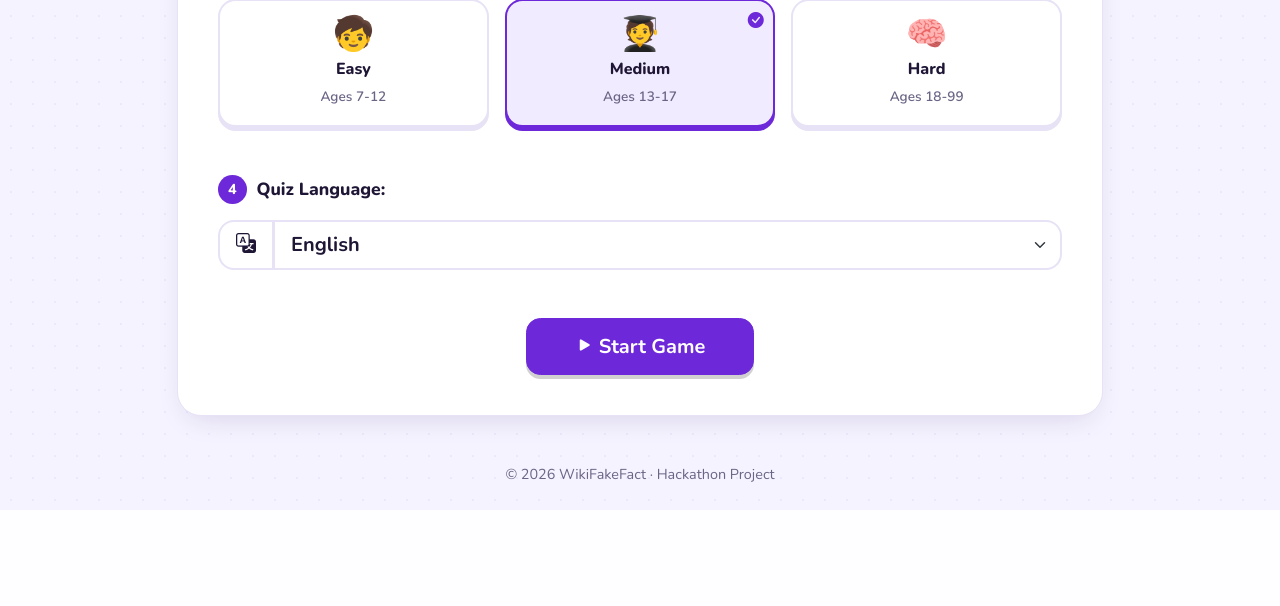
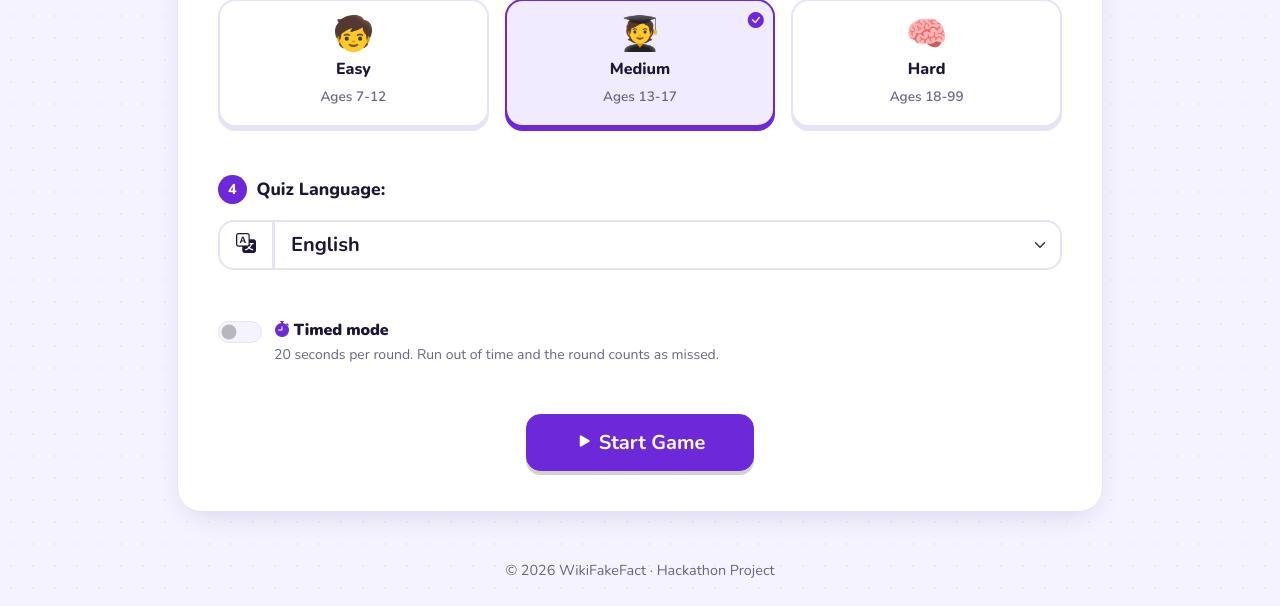
Before and after one commit to MohammedAttar002997/WikiFakeFacts, a Flask app: page /setup in a window 1280 px wide. Shown: the part 1007-1613 px from the top of the page. Before the commit the page ends 1508 px from the top, so only its background shows below. Run offline with Flask 3, Linux system fonts and the light colour scheme; the visitor is signed in with stand-in values (Sample User, id 1); parts of the project's set-up code (start-up, migrations or seed data) failed here and were passed over; some libraries are stand-ins or nearby versions.

Commit message:
Add a timed mode with a countdown for each round
- "Timed mode" switch on Game Setup: 20 seconds per round; when the
  countdown ends the page submits and the round counts as missed
- The server checks the clock too (with 3 seconds' grace), so a late
  answer or one sent with JavaScript off can't beat the timer; the
  clock starts when a round is first shown and reloading doesn't
  restart it
- The answer review marks rounds where time ran out
- No speed bonus: scores stay comparable with untimed quizzes
- Migration 0005 adds quiz_session.time_limit and round_started_at;
  translated into all six languages

Co-Authored-By: Claude Opus 5.5 <noreply@anthropic.com>

```diff
--- a/app.py
+++ b/app.py
@@ -147,7 +147,7 @@ def init_database():
 
 
 def create_quiz_session(user, topic, difficulty, questions_count, language_name, custom_content=None,
-                        custom_title=None):
+                        custom_title=None, time_limit=None):
     """Generate a quiz, save it, and make it the player's current quiz."""
     quiz_data, source, ai_topic, explanations = get_ai_response(questions_count, topic, difficulty, language_name,
                                                                 custom_content=custom_content)
@@ -156,10 +156,11 @@ def create_quiz_session(user, topic, difficulty, questions_count, language_name,
         # the user's own title wins, then the AI-detected topic
         topic = (custom_title or '').strip() or ai_topic or "Custom Content"
 
-    return save_quiz_session(user, topic, difficulty, quiz_data, explanations, source)
+    return save_quiz_session(user, topic, difficulty, quiz_data, explanations, source, time_limit=time_limit)
 
 
-def save_quiz_session(user, topic, difficulty, quiz_data, explanations, source, daily_challenge_id=None):
+def save_quiz_session(user, topic, difficulty, quiz_data, explanations, source, daily_challenge_id=None,
+                      time_limit=None):
     """Save already-generated questions as the player's current quiz."""
     quiz_session = QuizSession(
         user_id=user.id,
@@ -171,7 +172,8 @@ def save_quiz_session(user, topic, difficulty, quiz_data, explanations, source,
         total_questions=len(quiz_data),
         current_question_index=0,
         score=0,
-        daily_challenge_id=daily_challenge_id
+        daily_challenge_id=daily_challenge_id,
+        time_limit=time_limit
     )
     db.session.add(quiz_session)
     db.session.commit()
@@ -181,6 +183,9 @@ def save_quiz_session(user, topic, difficulty, quiz_data, explanations, source,
     return quiz_session
 
 
+
+TIMED_ROUND_SECONDS = 20
+TIMER_GRACE_SECONDS = 3  # Allowance for page load and network delay before a late answer counts as timed out
 
 DAILY_DIFFICULTY = DIFFICULTY_OPTIONS["2"]  # Medium
 DAILY_ROUNDS = 5
@@ -235,6 +240,12 @@ def current_user():
     return User.query.filter_by(username=session['username']).first()
 
 
+def seconds_left(quiz_session):
+    """Seconds remaining in the current timed round (negative once it's over)."""
+    started = quiz_session.round_started_at or utcnow()
+    return quiz_session.time_limit - (utcnow() - started).total_seconds()
+
+
 def build_answer_review(quiz_session):
     """Round-by-round answer review: which statement was fake, what the player picked, and why."""
     questions = json.loads(quiz_session.questions_json)
@@ -244,6 +255,7 @@ def build_answer_review(quiz_session):
         'facts': list(facts.items()),
         'picked': answers[i] if i < len(answers) else None,
         'correct': i < len(answers) and facts.get(answers[i]) is False,
+        'timed_out': i < len(answers) and answers[i] is None,
         'explanation': explanations[i] if i < len(explanations) else None,
     } for i, facts in enumerate(questions[:quiz_session.current_question_index])]
 
@@ -421,6 +433,12 @@ def delete_player_command(username, yes):
     click.echo(f'Deleted {username}.')
 
 
+def render_setup():
+    return render_template('setup.html', categories=CATEGORIES, lengths=GAME_LENGTH_OPTIONS,
+                           difficulties=DIFFICULTY_OPTIONS, languages=LANGUAGE_OPTIONS,
+                           daily_topic=daily_topic(today_utc()), timed_seconds=TIMED_ROUND_SECONDS)
+
+
 @app.route('/setup', methods=['GET', 'POST'])
 def setup():
     if request.method == 'POST':
@@ -457,14 +475,12 @@ def setup():
         clear_failed_pins(key)
         session['username'] = user.username
 
-        return render_template('setup.html', categories=CATEGORIES, lengths=GAME_LENGTH_OPTIONS, difficulties=DIFFICULTY_OPTIONS, languages=LANGUAGE_OPTIONS,
-                           daily_topic=daily_topic(today_utc()))
+        return render_setup()
 
     if 'username' not in session:
         return redirect(url_for('index'))
 
-    return render_template('setup.html', categories=CATEGORIES, lengths=GAME_LENGTH_OPTIONS, difficulties=DIFFICULTY_OPTIONS, languages=LANGUAGE_OPTIONS,
-                           daily_topic=daily_topic(today_utc()))
+    return render_setup()
 
 
 @app.route('/custom_quiz', methods=['GET', 'POST'])
@@ -646,7 +662,8 @@ def start_quiz():
     try:
         # Fetch questions from AI
         language_name = LANGUAGE_OPTIONS.get(language_code, "English")
-        create_quiz_session(user, topic, difficulty_text, questions_count, language_name)
+        time_limit = TIMED_ROUND_SECONDS if request.form.get('timed') else None
+        create_quiz_session(user, topic, difficulty_text, questions_count, language_name, time_limit=time_limit)
         return redirect(url_for('quiz'))
 
     except DisambiguationError:
@@ -670,27 +687,35 @@ def quiz():
 
     if request.method == 'POST':
         selected_option = request.form.get('option')
-        if not selected_option:
+        current_q = questions[quiz_session.current_question_index]
+        # Timed mode: the browser submits when the countdown ends; the server also checks the clock, so a late
+        # answer (or one sent with JavaScript turned off) can't beat the timer
+        timed_out = bool(quiz_session.time_limit) and (
+            request.form.get('timeout') == '1' or seconds_left(quiz_session) <= -TIMER_GRACE_SECONDS)
+        if not selected_option and not timed_out:
             flash(_("Please select an option."), "warning")
         else:
-            current_q = questions[quiz_session.current_question_index]
+            pick = None if timed_out else selected_option
             # The options were shuffled in the template, we need to check the value
-            is_correct = current_q.get(selected_option) is False # False means it's the fake one
+            is_correct = pick is not None and current_q.get(pick) is False  # False means it's the fake one
 
-            # Remember the pick for the answer review on the results page
+            # Remember the pick for the answer review on the results page (None = time ran out)
             answers = json.loads(quiz_session.answers_json or '[]')
-            answers.append(selected_option)
+            answers.append(pick)
             quiz_session.answers_json = json.dumps(answers)
 
+            correct_answer = next(k for k, v in current_q.items() if v is False)
             if is_correct:
                 quiz_session.score += 1
                 flash(_("Correct! You found the fake fact."), "success")
+            elif timed_out:
+                flash(_("Time's up! The fake fact was:") + " " + correct_answer, "danger")
             else:
                 # Find the correct answer to show the user
-                correct_answer = next(k for k, v in current_q.items() if v is False)
                 flash(_("Incorrect. The fake fact was:") + " " + correct_answer, "danger")
 
             quiz_session.current_question_index += 1
+            quiz_session.round_started_at = None
 
             if quiz_session.current_question_index >= quiz_session.total_questions:
                 quiz_session.is_completed = True
@@ -715,6 +740,11 @@ def quiz():
             db.session.commit()
             return redirect(url_for('quiz'))
 
+    # The round's clock starts the first time it's shown; reloading the page doesn't restart it
+    if quiz_session.time_limit and quiz_session.round_started_at is None:
+        quiz_session.round_started_at = utcnow()
+        db.session.commit()
+
     # Prepare current question
     current_q = questions[quiz_session.current_question_index]
     options = list(current_q.keys())
@@ -725,6 +755,8 @@ def quiz():
                            total_questions=quiz_session.total_questions,
                            topic=quiz_session.topic,
                            options=options,
+                           time_limit=quiz_session.time_limit,
+                           seconds_left=max(0, round(seconds_left(quiz_session))) if quiz_session.time_limit else None,
                            source=session.get('quiz_source', 'Wikipedia'))
 
 
--- a/locales/de.json
+++ b/locales/de.json
@@ -211,6 +211,7 @@
   "Score 80% or more on a Hard quiz.": "Erreiche mindestens 80 % in einem schweren Quiz.",
   "Score 80% or more on a topic where you once scored under 50%.": "Erreiche mindestens 80 % in einem Thema, in dem du mal unter 50 % lagst.",
   "Score per quiz": "Punkte pro Quiz",
+  "Seconds left": "Verbleibende Sekunden",
   "See how everyone is doing. Your AI-powered analysis is private to you.": "Sieh, wie es allen geht. Deine KI-Analyse siehst nur du.",
   "See my progress": "Mein Fortschritt",
   "Select Category:": "Kategorie wählen:",
@@ -249,6 +250,9 @@
   "Three of these are true. Which one is the fake?": "Drei davon sind wahr. Welcher ist der Fake?",
   "Tick the box to confirm you want to delete your account.": "Setz das Häkchen, um zu bestätigen, dass du dein Konto löschen willst.",
   "Time": "Zeitraum",
+  "Time ran out": "Zeit abgelaufen",
+  "Time's up! The fake fact was:": "Die Zeit ist um! Der falsche Fakt war:",
+  "Timed mode": "Zeitmodus",
   "Tip: press {keys} to pick, {enter} to submit": "Tipp: {keys} zum Wählen, {enter} zum Absenden",
   "Today (UTC)": "Heute (UTC)",
   "Today's daily leaderboard": "Heutige Tages-Bestenliste",
@@ -308,6 +312,7 @@
   "{n} quizzes played": "{n} Quizze gespielt",
   "{n} round": "{n} Runde",
   "{n} rounds": "{n} Runden",
+  "{n} seconds per round. Run out of time and the round counts as missed.": "{n} Sekunden pro Runde. Läuft die Zeit ab, zählt die Runde als verpasst.",
   "{n} uploaded document or page": "{n} hochgeladenes Dokument bzw. hochgeladene Seite",
   "{n} uploaded documents or pages": "{n} hochgeladene Dokumente oder Seiten",
   "{n}-day streak": "{n}-Tage-Serie",
--- a/locales/es.json
+++ b/locales/es.json
@@ -211,6 +211,7 @@
   "Score 80% or more on a Hard quiz.": "Consigue un 80% o más en un quiz difícil.",
   "Score 80% or more on a topic where you once scored under 50%.": "Consigue un 80% o más en un tema donde antes sacaste menos del 50%.",
   "Score per quiz": "Puntuación por quiz",
+  "Seconds left": "Segundos restantes",
   "See how everyone is doing. Your AI-powered analysis is private to you.": "Mira cómo le va a todo el mundo. Tu análisis con IA es privado y solo lo ves tú.",
   "See my progress": "Ver mi progreso",
   "Select Category:": "Elige una categoría:",
@@ -249,6 +250,9 @@
   "Three of these are true. Which one is the fake?": "Tres de estos son verdad. ¿Cuál es el falso?",
   "Tick the box to confirm you want to delete your account.": "Marca la casilla para confirmar que quieres eliminar tu cuenta.",
   "Time": "Periodo",
+  "Time ran out": "Se acabó el tiempo",
+  "Time's up! The fake fact was:": "¡Se acabó el tiempo! El hecho falso era:",
+  "Timed mode": "Modo contrarreloj",
   "Tip: press {keys} to pick, {enter} to submit": "Consejo: pulsa {keys} para elegir y {enter} para enviar",
   "Today (UTC)": "Hoy (UTC)",
   "Today's daily leaderboard": "Clasificación del reto de hoy",
@@ -308,6 +312,7 @@
   "{n} quizzes played": "{n} quizzes jugados",
   "{n} round": "{n} ronda",
   "{n} rounds": "{n} rondas",
+  "{n} seconds per round. Run out of time and the round counts as missed.": "{n} segundos por ronda. Si se acaba el tiempo, la ronda cuenta como fallada.",
   "{n} uploaded document or page": "{n} documento o página subidos",
   "{n} uploaded documents or pages": "{n} documentos o páginas subidos",
   "{n}-day streak": "Racha de {n} días",
--- a/locales/fr.json
+++ b/locales/fr.json
@@ -211,6 +211,7 @@
   "Score 80% or more on a Hard quiz.": "Obtenez 80 % ou plus à un quiz Difficile.",
   "Score 80% or more on a topic where you once scored under 50%.": "Obtenez 80 % ou plus sur un sujet où vous aviez eu moins de 50 %.",
   "Score per quiz": "Score par quiz",
+  "Seconds left": "Secondes restantes",
   "See how everyone is doing. Your AI-powered analysis is private to you.": "Voyez où en sont les autres. Votre analyse IA reste privée.",
   "See my progress": "Voir ma progression",
   "Select Category:": "Choisir une catégorie :",
@@ -249,6 +250,9 @@
   "Three of these are true. Which one is the fake?": "Trois de ces faits sont vrais. Lequel est faux ?",
   "Tick the box to confirm you want to delete your account.": "Cochez la case pour confirmer que vous voulez supprimer votre compte.",
   "Time": "Période",
+  "Time ran out": "Temps écoulé",
+  "Time's up! The fake fact was:": "Temps écoulé ! Le faux fait était :",
+  "Timed mode": "Mode chrono",
   "Tip: press {keys} to pick, {enter} to submit": "Astuce : appuyez sur {keys} pour choisir, {enter} pour valider",
   "Today (UTC)": "Aujourd'hui (UTC)",
   "Today's daily leaderboard": "Classement du défi du jour",
@@ -308,6 +312,7 @@
   "{n} quizzes played": "{n} quiz joués",
   "{n} round": "{n} manche",
   "{n} rounds": "{n} manches",
+  "{n} seconds per round. Run out of time and the round counts as missed.": "{n} secondes par manche. Si le temps est écoulé, la manche compte comme ratée.",
   "{n} uploaded document or page": "{n} document ou page importé(e)",
   "{n} uploaded documents or pages": "{n} documents ou pages importés",
   "{n}-day streak": "Série de {n} jours",
--- a/locales/it.json
+++ b/locales/it.json
@@ -211,6 +211,7 @@
   "Score 80% or more on a Hard quiz.": "Ottieni almeno l'80% in un quiz Difficile.",
   "Score 80% or more on a topic where you once scored under 50%.": "Ottieni almeno l'80% in un argomento in cui una volta eri sotto il 50%.",
   "Score per quiz": "Punteggio per quiz",
+  "Seconds left": "Secondi rimasti",
   "See how everyone is doing. Your AI-powered analysis is private to you.": "Guarda come se la cavano tutti. La tua analisi IA è visibile solo a te.",
   "See my progress": "Vedi i miei progressi",
   "Select Category:": "Scegli la categoria:",
@@ -249,6 +250,9 @@
   "Three of these are true. Which one is the fake?": "Tre di questi sono veri. Qual è quello falso?",
   "Tick the box to confirm you want to delete your account.": "Spunta la casella per confermare che vuoi eliminare il tuo account.",
   "Time": "Periodo",
+  "Time ran out": "Tempo scaduto",
+  "Time's up! The fake fact was:": "Tempo scaduto! Il fatto falso era:",
+  "Timed mode": "Modalità a tempo",
   "Tip: press {keys} to pick, {enter} to submit": "Suggerimento: premi {keys} per scegliere, {enter} per inviare",
   "Today (UTC)": "Oggi (UTC)",
   "Today's daily leaderboard": "Classifica della sfida di oggi",
@@ -308,6 +312,7 @@
   "{n} quizzes played": "{n} quiz giocati",
   "{n} round": "{n} round",
   "{n} rounds": "{n} round",
+  "{n} seconds per round. Run out of time and the round counts as missed.": "{n} secondi per round. Se il tempo scade, il round conta come mancato.",
   "{n} uploaded document or page": "{n} documento o pagina caricati",
   "{n} uploaded documents or pages": "{n} documenti o pagine caricati",
   "{n}-day streak": "Serie di {n} giorni",
--- a/locales/pt.json
+++ b/locales/pt.json
@@ -211,6 +211,7 @@
   "Score 80% or more on a Hard quiz.": "Faça 80% ou mais em um quiz Difícil.",
   "Score 80% or more on a topic where you once scored under 50%.": "Faça 80% ou mais em um tema em que você já fez menos de 50%.",
   "Score per quiz": "Pontuação por quiz",
+  "Seconds left": "Segundos restantes",
   "See how everyone is doing. Your AI-powered analysis is private to you.": "Veja como todos estão indo. Sua análise por IA é só sua.",
   "See my progress": "Ver meu progresso",
   "Select Category:": "Escolha a categoria:",
@@ -249,6 +250,9 @@
   "Three of these are true. Which one is the fake?": "Três destes são verdadeiros. Qual é o falso?",
   "Tick the box to confirm you want to delete your account.": "Marque a caixa para confirmar que quer excluir sua conta.",
   "Time": "Período",
+  "Time ran out": "O tempo acabou",
+  "Time's up! The fake fact was:": "Acabou o tempo! O fato falso era:",
+  "Timed mode": "Modo cronometrado",
   "Tip: press {keys} to pick, {enter} to submit": "Dica: pressione {keys} para escolher e {enter} para enviar",
   "Today (UTC)": "Hoje (UTC)",
   "Today's daily leaderboard": "Ranking do desafio de hoje",
@@ -308,6 +312,7 @@
   "{n} quizzes played": "{n} quizzes jogados",
   "{n} round": "{n} rodada",
   "{n} rounds": "{n} rodadas",
+  "{n} seconds per round. Run out of time and the round counts as missed.": "{n} segundos por rodada. Se o tempo acabar, a rodada conta como erro.",
   "{n} uploaded document or page": "{n} documento ou página enviados",
   "{n} uploaded documents or pages": "{n} documentos ou páginas enviados",
   "{n}-day streak": "Sequência: {n} dia(s)",
--- a/models.py
+++ b/models.py
@@ -40,6 +40,8 @@ class QuizSession(db.Model):
     total_questions = db.Column(db.Integer, nullable=False)
     is_completed = db.Column(db.Boolean, default=False)
     daily_challenge_id = db.Column(db.Integer, db.ForeignKey('daily_challenge.id'), nullable=True)
+    time_limit = db.Column(db.Integer, nullable=True)  # Seconds per round in timed mode, None otherwise
+    round_started_at = db.Column(db.DateTime, nullable=True)  # When the current round was first shown (timed mode)
 
 class DailyChallenge(db.Model):
     """One shared quiz per day and language; every player gets the same questions."""
--- a/static/css/app.css
+++ b/static/css/app.css
@@ -1099,3 +1099,13 @@ h1, h2, h3, h4, .fw-black { font-weight: 800; letter-spacing: -0.01em; }
 
 /* ---------- Account ----------------------------------------------------------- */
 .danger-zone { border-left: 5px solid #ef4444; }
+
+/* ---------- Timed mode -------------------------------------------------------- */
+.timed-switch { display: flex; align-items: flex-start; gap: .75rem; padding-left: 0; }
+.timed-switch .form-check-input { float: none; margin: .2rem 0 0; width: 2.75rem; height: 1.4rem; flex-shrink: 0; }
+.quiz-timer { display: flex; align-items: center; gap: .75rem; margin: 1rem 0 0; font-weight: 900; color: var(--wf-brand); }
+.timer-track { flex: 1; height: .5rem; border-radius: 999px; background: var(--wf-surface-2); border: 1px solid var(--wf-border); overflow: hidden; }
+.timer-bar { height: 100%; background: var(--wf-brand); border-radius: 999px; transition: width .2s linear; }
+.timer-count { min-width: 2ch; text-align: right; font-variant-numeric: tabular-nums; }
+.quiz-timer.is-low { color: #ef4444; }
+.quiz-timer.is-low .timer-bar { background: #ef4444; }
--- a/templates/_answer_review.html
+++ b/templates/_answer_review.html
@@ -8,6 +8,8 @@
                 <span class="fw-black">{{ _('Round {n}').format(n=loop.index) }}</span>
                 {% if round.correct %}
                 <span class="chip review-chip-good"><i class="bi bi-check-circle-fill"></i>{{ _('Spotted it') }}</span>
+                {% elif round.timed_out %}
+                <span class="chip review-chip-bad"><i class="bi bi-stopwatch-fill"></i>{{ _('Time ran out') }}</span>
                 {% else %}
                 <span class="chip review-chip-bad"><i class="bi bi-x-circle-fill"></i>{{ _('Missed') }}</span>
                 {% endif %}
--- a/templates/setup.html
+++ b/templates/setup.html
@@ -62,6 +62,16 @@
                 {{ language_select(languages, ui_language) }}
             </section>
 
+            <section class="mb-5">
+                <div class="form-check form-switch timed-switch">
+                    <input class="form-check-input" type="checkbox" role="switch" id="timed" name="timed" value="1">
+                    <label class="form-check-label" for="timed">
+                        <span class="fw-black d-block"><i class="bi bi-stopwatch-fill text-brand me-1"></i>{{ _('Timed mode') }}</span>
+                        <span class="small text-muted">{{ _('{n} seconds per round. Run out of time and the round counts as missed.').format(n=timed_seconds) }}</span>
+                    </label>
+                </div>
+            </section>
+
             <div class="text-center">
                 <button type="submit" class="btn btn-primary btn-lg px-5">
                     <i class="bi bi-play-fill me-1"></i>{{ _('Start Game') }}
```
Also changed, not shown: migrations/versions/0005_timed_mode.py (added, +34 -0 lines), templates/quiz.html (+31 -0 lines), tests/test_migrations.py (+2 -2 lines), tests/test_timed.py (added, +94 -0 lines).
